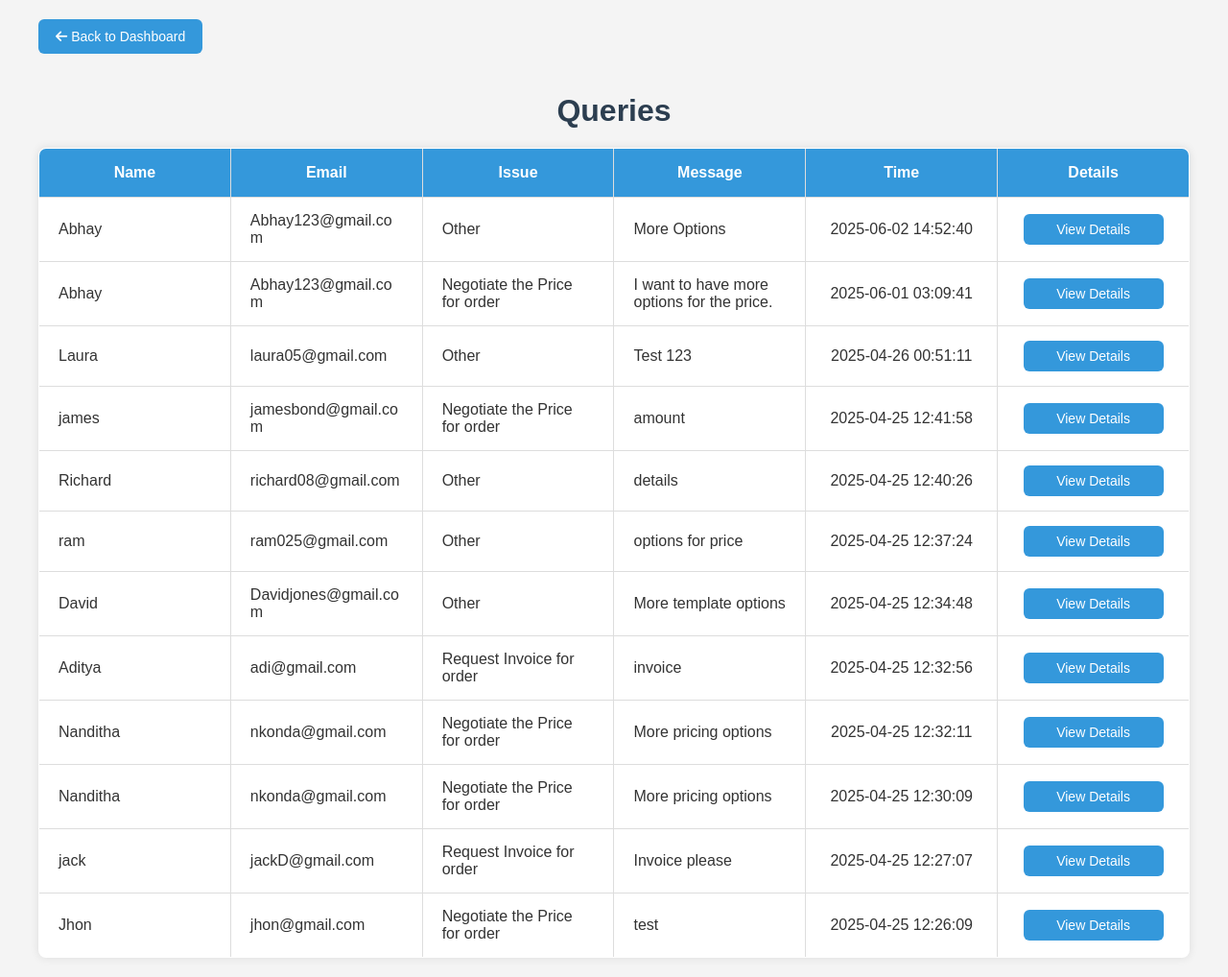
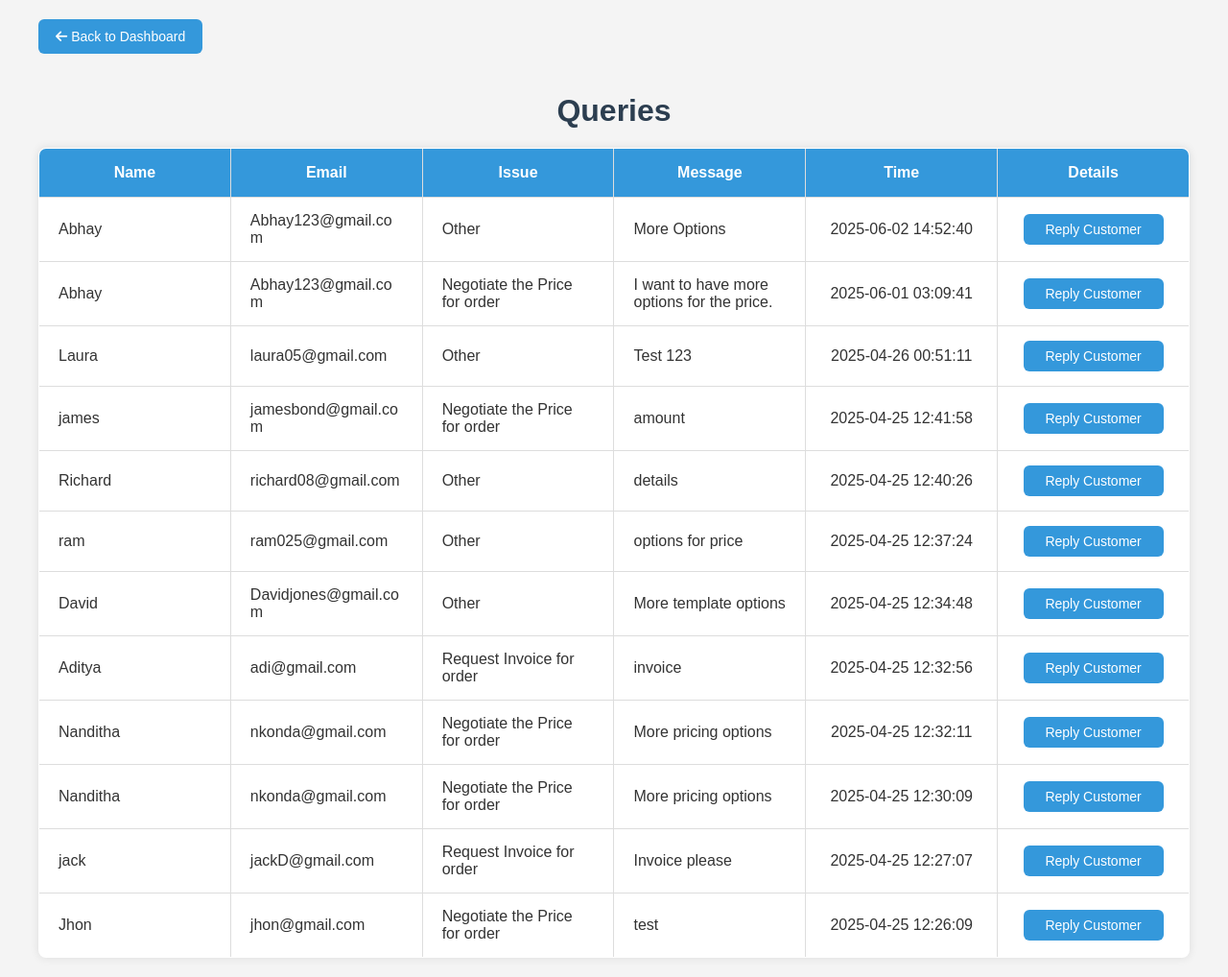
Before and after one commit to AdityaPusala/Pristine_Softsol, a PHP site: page /adminqueries.php in a window 1280 px wide. Shown: the whole page at 96% size. Run offline with PHP 8.4, Linux system fonts and the light colour scheme; data comes from the database, SQL or seed files in the repository.

Commit message:
final update

```diff
--- a/adminqueries.php
+++ b/adminqueries.php
@@ -160,10 +160,11 @@ $result = $conn->query($sql);
             <td><?php echo nl2br(htmlspecialchars($row['Message'])); ?></td>
             <td><?php echo htmlspecialchars($row['Time']); ?></td>
             <td>
-              <a href="view_querydetails.php?id=<?php echo urlencode($row['Message_id']); ?>" class="view-btn">
-                View Details
-              </a>
+            <a href="https://mail.google.com/mail/?view=cm&to=<?php echo urlencode($row['Email']); ?>" target="_blank" class="view-btn">
+              Reply Customer
+             </a>
             </td>
+
           </tr>
         <?php endwhile; ?>
       <?php else: ?>
```
